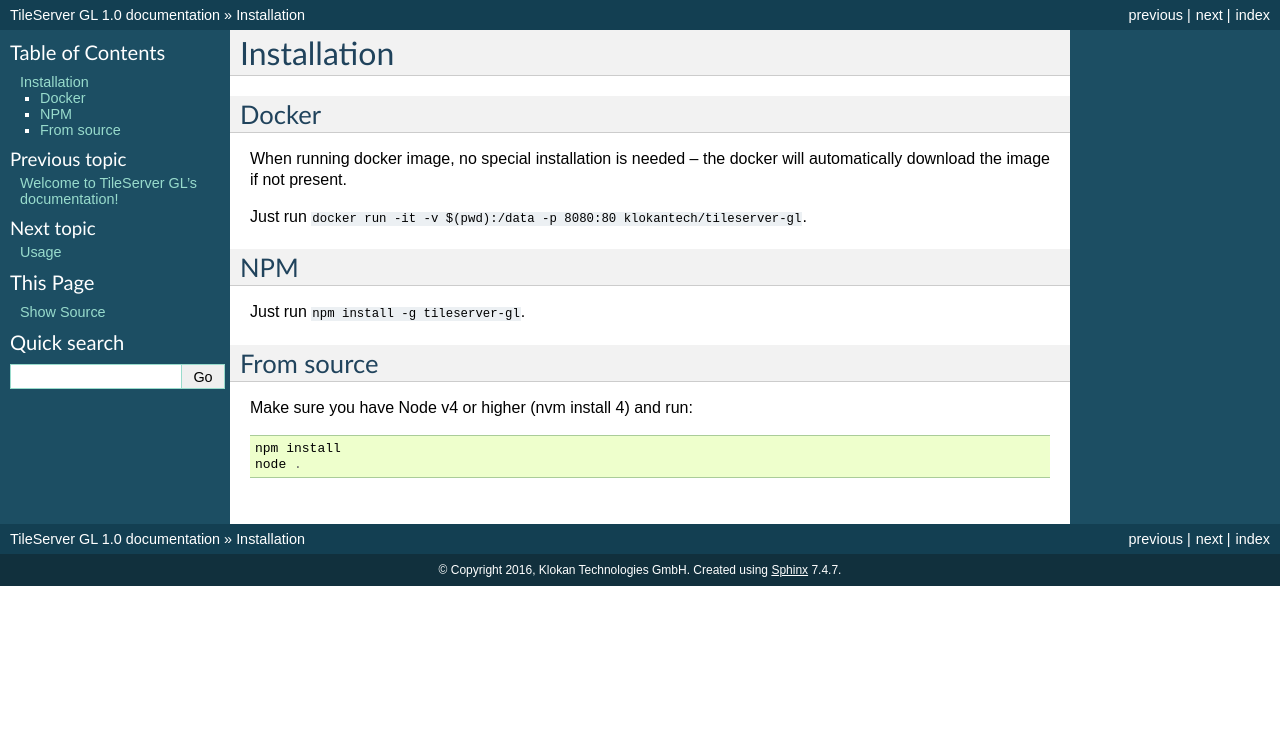
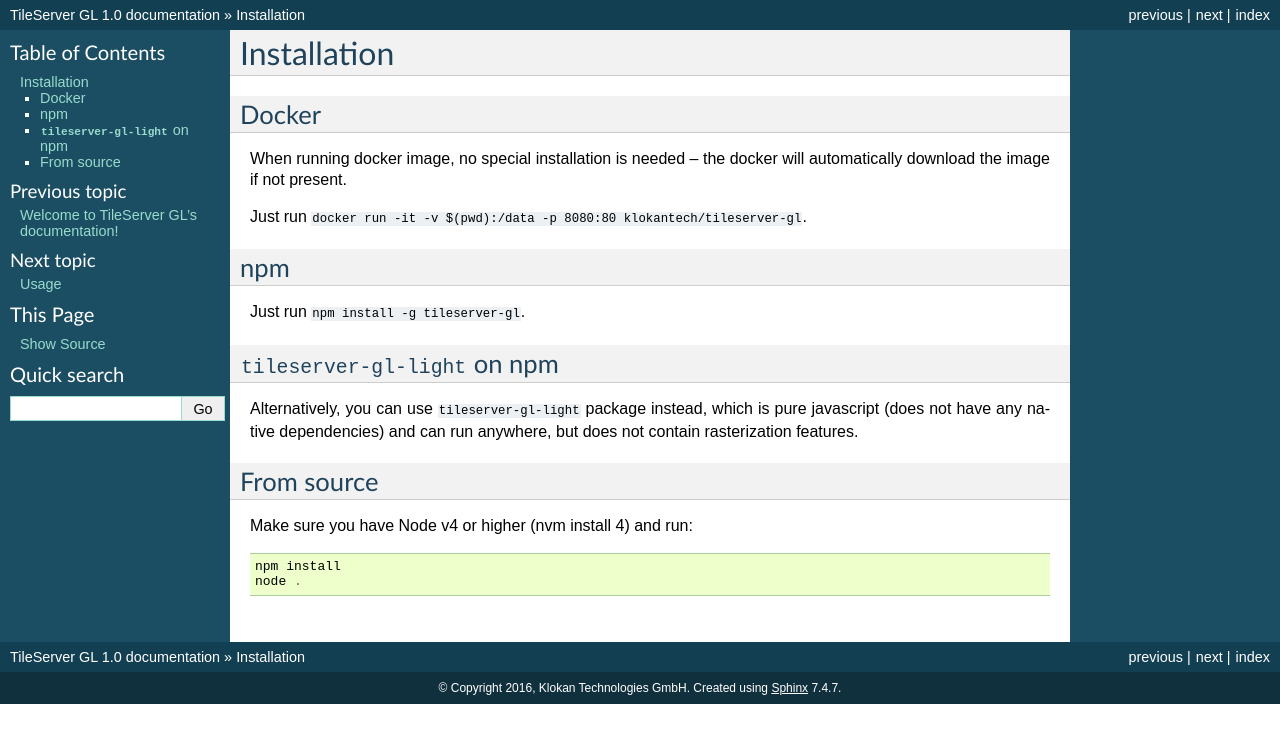
Before and after one commit to acalcutt/wifidb-tileserver-gl, a Sphinx documentation site: the page built from docs/installation.rst, in a window 1280 px wide. Shown: the top 743 px of the page. Built offline with Sphinx 7.4.7, drawn with Linux system fonts in a browser that asks for light colours.

Commit message:
Add note about tileserver-gl-light to docs

```diff
--- a/docs/installation.rst
+++ b/docs/installation.rst
@@ -9,10 +9,15 @@
 
 Just run ``docker run -it -v $(pwd):/data -p 8080:80 klokantech/tileserver-gl``.
 
-NPM
+npm
 ===
 
 Just run ``npm install -g tileserver-gl``.
+
+``tileserver-gl-light`` on npm
+==============================
+
+Alternatively, you can use ``tileserver-gl-light`` package instead, which is pure javascript (does not have any native dependencies) and can run anywhere, but does not contain rasterization features.
 
 
 From source
```
